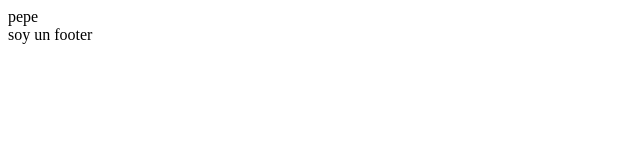
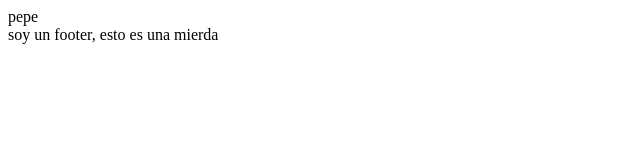
Before and after one commit to POEMAMAN/PRUEBA-GIT-EQUIPO, a plain HTML site: page index.html in a window 1280 px wide. Shown: the whole page, without its empty margins (0-640 px from the left). Drawn offline with Linux system fonts and the light colour scheme.

Commit message:
minifooter

```diff
--- a/index.html
+++ b/index.html
@@ -8,5 +8,5 @@
 <body>
     <div>pepe</div>
 </body>
-<footer>soy un footer <footer>
+<footer>soy un footer, esto es una mierda <footer>
 </html>
```
